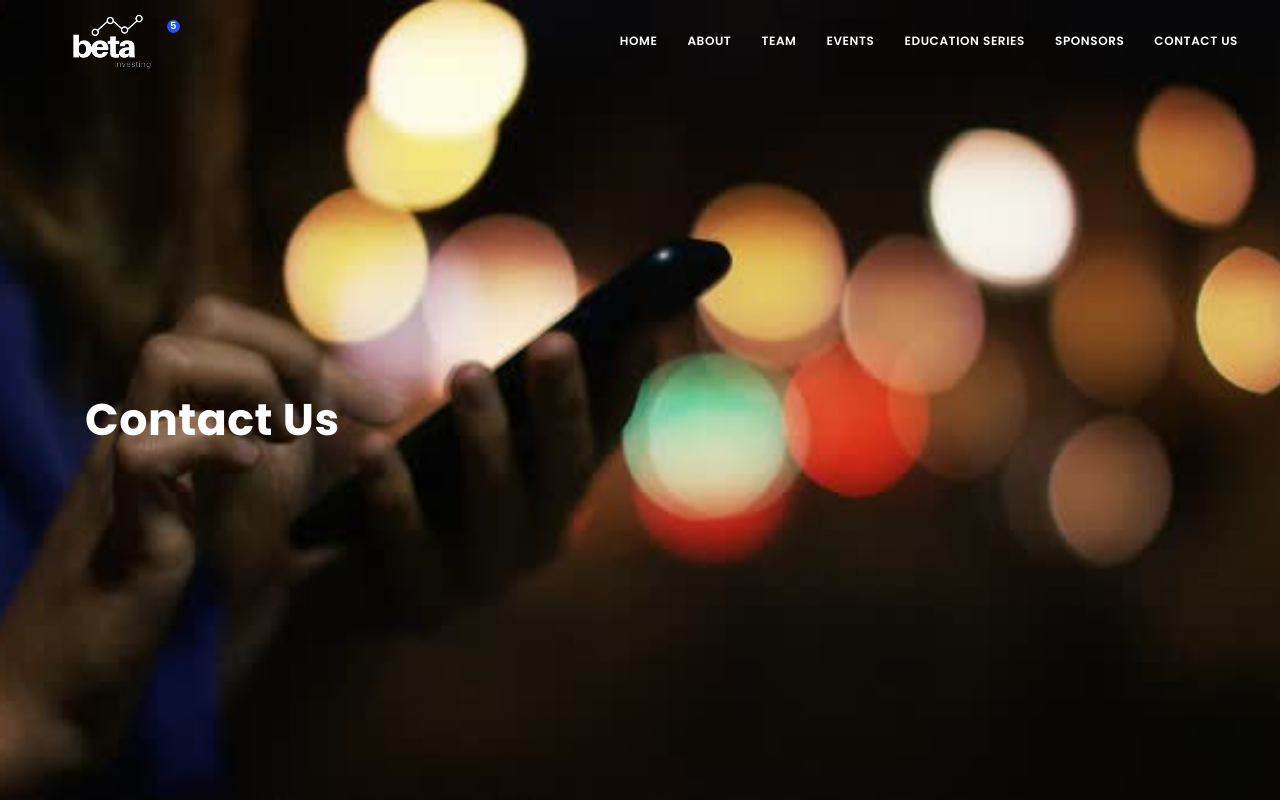
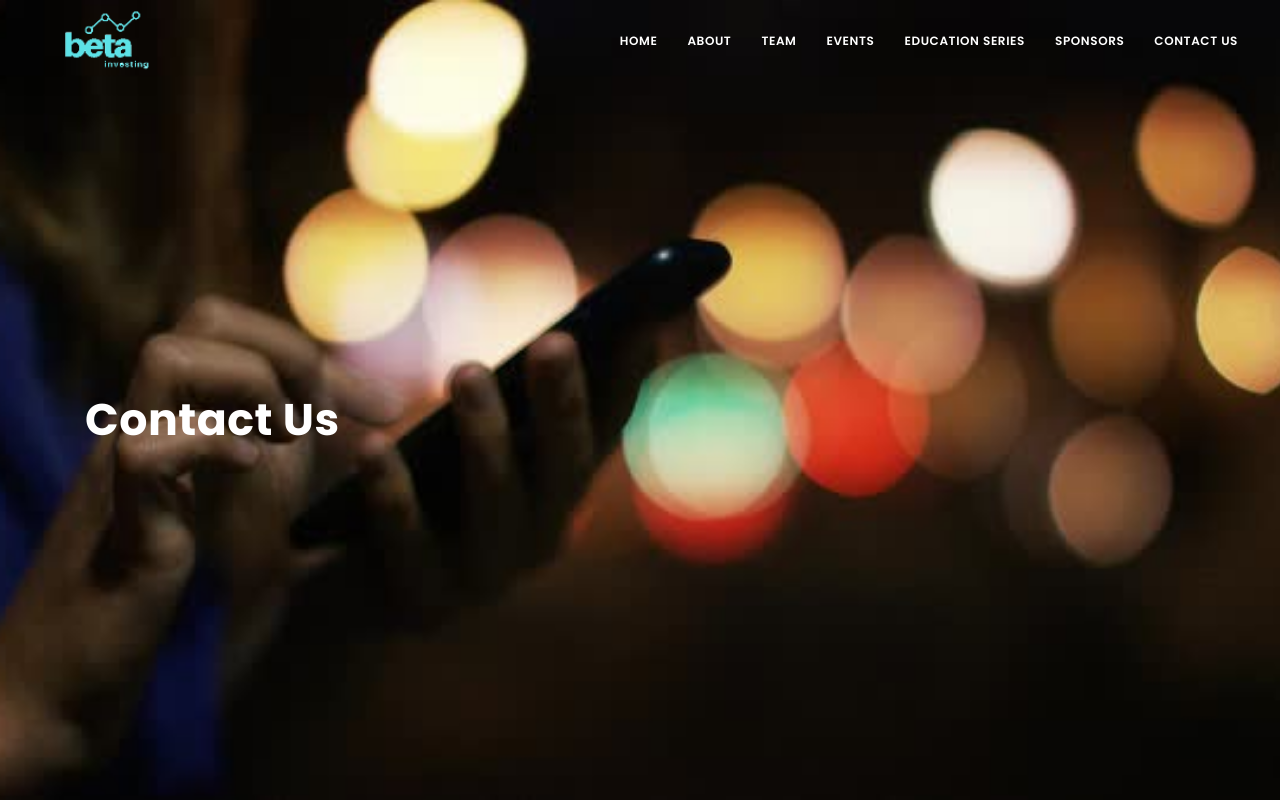
Before and after one commit to Farzanb49/investbeta, a plain HTML site: page contact.html in a window 1280 px wide. Shown: the top 800 px of the page. Drawn offline with nearby package versions, Linux system fonts and the light colour scheme; some packages are replaced by stand-ins of ours.

Commit message:
Update contact.html

```diff
--- a/contact.html
+++ b/contact.html
@@ -43,9 +43,8 @@
 <div class="header-inner">
 <div class="container">
 
-<div id="logo"> <a href="index.html"><span class="logo-default"><img src="logoblack.png">
-</span><span class="logo-dark"><img src="investbetalo.png">
-</span></a> </div>
+<div id="logo"><span class="logo-default"><img src="adjustediBlogo.png">
+</span> </div>
 
 
 
```
